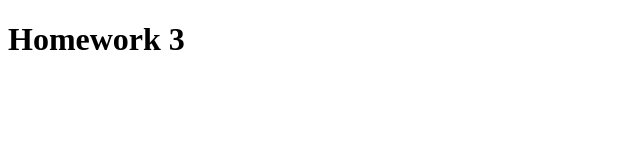
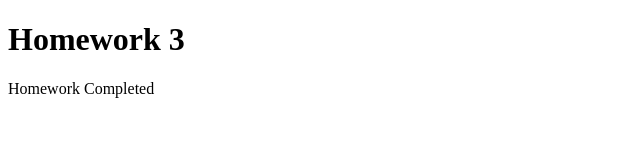
Before and after one commit to a1exalexander/hw_cv, a plain HTML site: page index.html in a window 1280 px wide. Shown: the whole page, without its empty margins (0-640 px from the left). Drawn offline with Linux system fonts and the light colour scheme.

Commit message:
Add content to HTML

```diff
--- a/index.html
+++ b/index.html
@@ -7,5 +7,6 @@
   </head>
   <body>
     <h1>Homework 3</h1>
+    <p>Homework Completed</p>
   </body>
 </html>
```
